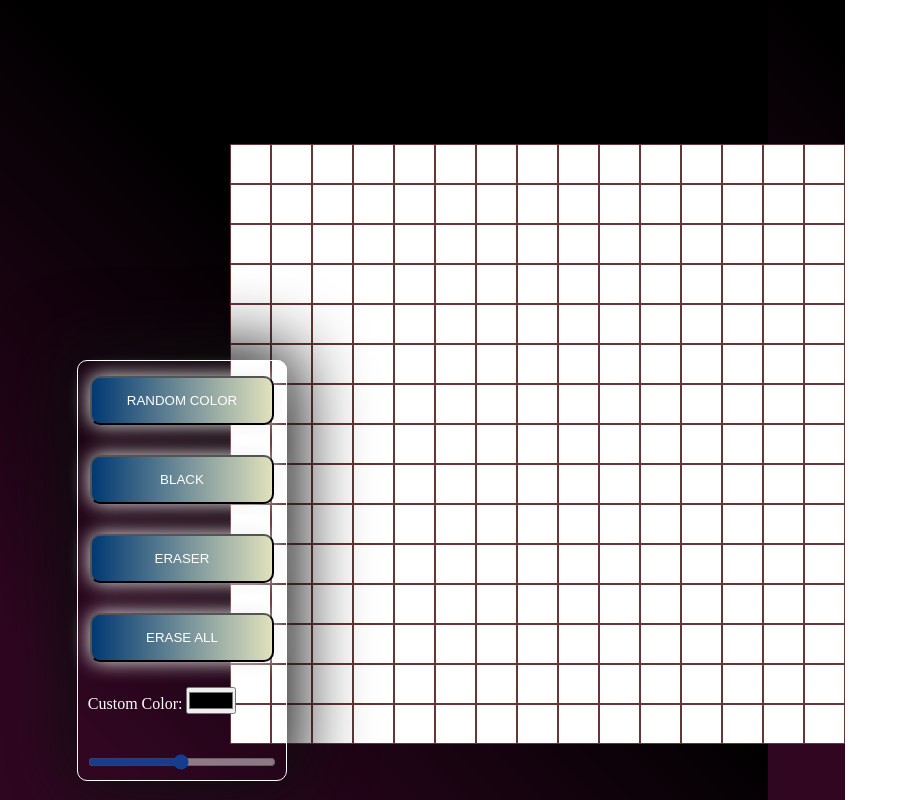
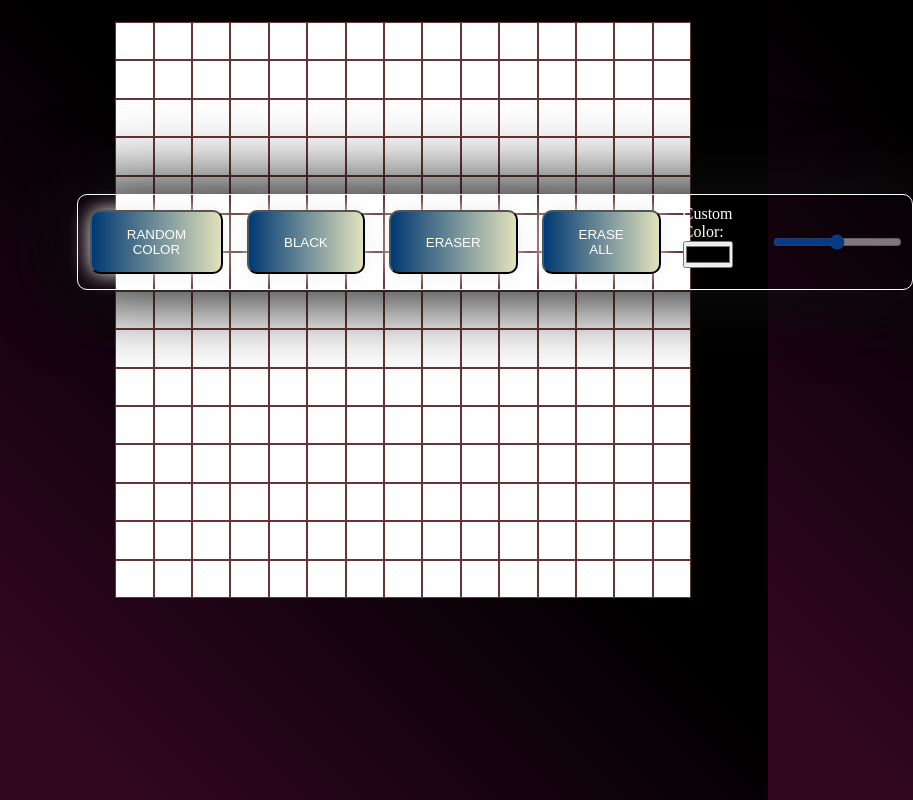
Before and after one commit to dualcorebrain/Vanilla-Javascript-Sketch-App, a plain HTML site: page index.html in a window 768 px wide. Shown: the whole page, 913 px wide, since content can reach past the window. Drawn offline with Linux system fonts and the light colour scheme.

Commit message:
CSS 4K and Mobile

```diff
--- a/index.html
+++ b/index.html
@@ -2,6 +2,7 @@
 <html>
 <head>
   <meta charset="utf-8">
+  <meta name="viewport" content="width=device-width,initial-scale=1.0">.
   <title>Etch A Sketch</title>
   <link rel="stylesheet" href="style.css">
 </head>
--- a/style.css
+++ b/style.css
@@ -145,7 +145,7 @@ label{
 
 }
 
-
+/*SCALING FOR 4K and 1440p, TAKE MIN-WIDTH INTO CONSIDERATION*/
 @media(min-width: 1153px) and (min-height: 900px){
     #main-grid-container{
         top: 12%;
@@ -159,37 +159,81 @@ label{
 
 }
 
+/*SCALING FOR 1080p, TAKE MIN-WIDTH INTO CONSIDERATION*/
+@media(min-width: 1153px) and (min-height: 700px){
+    #main-grid-container{
+        top: 10%;
+        /*height: 60vw;
+        width: 60vw;*/
+    }
+
+    #buttons-container{
+        bottom: 55%;
+        margin-right: 155;
+
+    }
+
+}
+
+
+
 @media(max-width: 1152px){
     #main-grid-container{
+        margin-left: 5%;
         height: 700px;
         width: 700px;
     }
 
     #buttons-container{
         bottom: 50%;
+        right: 5%;
     }
 
 }
 
-@media(max-width: 1010px){
+
+
+
+/*TABLETS*/
+@media (min-width: 501px) and (max-width: 1080px){
     #main-grid-container{
-        top: 18%;
-        height: 600px;
-        width: 600px;
+        top: 0.5vh;
+        left: 10%;
+        width: 75vw;
+        height: 75vw;
+
     }
 
     #buttons-container{
-        bottom: 30%;
+        display: flex;
+        flex-direction: row;
+
+        max-width: min-content;
+        max-height: min-content;
+
+        margin-right: auto;
+
+
+
     }
 }
 
-@media(max-width: 1010px){
+/*PHONES*/
+@media (min-width: 100px) and (max-width: 500px){
     #main-grid-container{
-        top: 18%;
-        width: 80%;
+        width: 95vw;
+        height: 95vw;
+
     }
 
     #buttons-container{
-        bottom: 30%;
+        display: flex;
+        flex-direction: row;
+
+
+        margin-right: auto;
+
+        top: 40vh;
+
     }
 }
```
